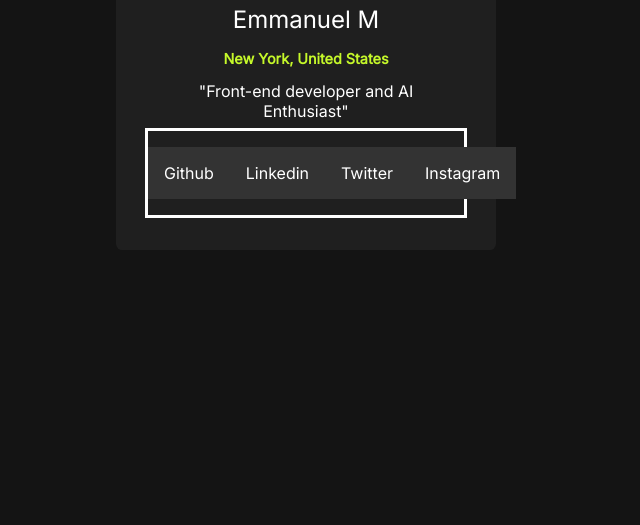
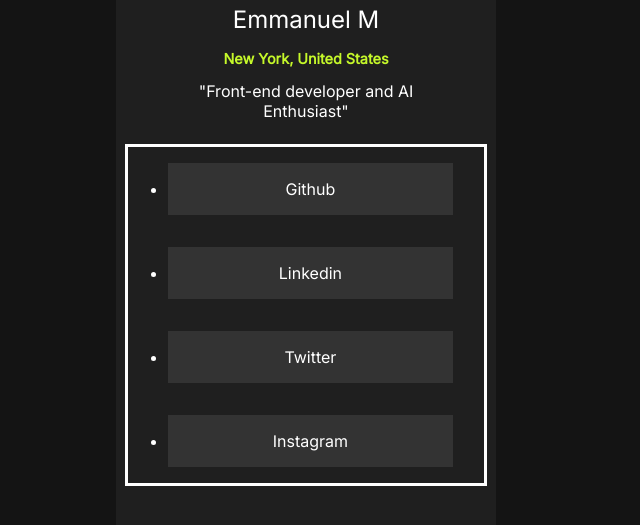
Before and after one commit to developedbymanny/socials_links_website, a plain HTML site: page index.html in a window 1280 px wide. Shown: the part 83-608 px from the top of the page, without its empty margins (334-974 px from the left). Drawn offline with Linux system fonts and the light colour scheme.

Commit message:
social-links styles done

```diff
--- a/index.html
+++ b/index.html
@@ -22,12 +22,12 @@
           <span>"Front-end developer and AI Enthusiast"</span>
         </div>
       </div>
-      <div class="social-links">
-        <div>Github</div>
-        <div>Linkedin</div>
-        <div>Twitter</div>
-        <div>Instagram</div>
-      </div>
+      <ul class="social-links">
+        <li>Github</li>
+        <li>Linkedin</li>
+        <li>Twitter</li>
+        <li>Instagram</li>
+      </ul>
     </div>
   </body>
 </html>
--- a/styles.css
+++ b/styles.css
@@ -49,16 +49,16 @@
 }
 
 .social-links {
+  display: flex;
+  flex-direction: column;
   border: solid #fff 0.2rem;
   width: 100%;
-  display: flex;
 }
 
-.social-links > div {
+.social-links > li {
   background-color: #333333;
   width: 80%;
   margin: 1rem 0rem;
   text-align: center;
   padding: 1rem;
-  flex
 }
```
Also changed, not shown: 2 other files.
